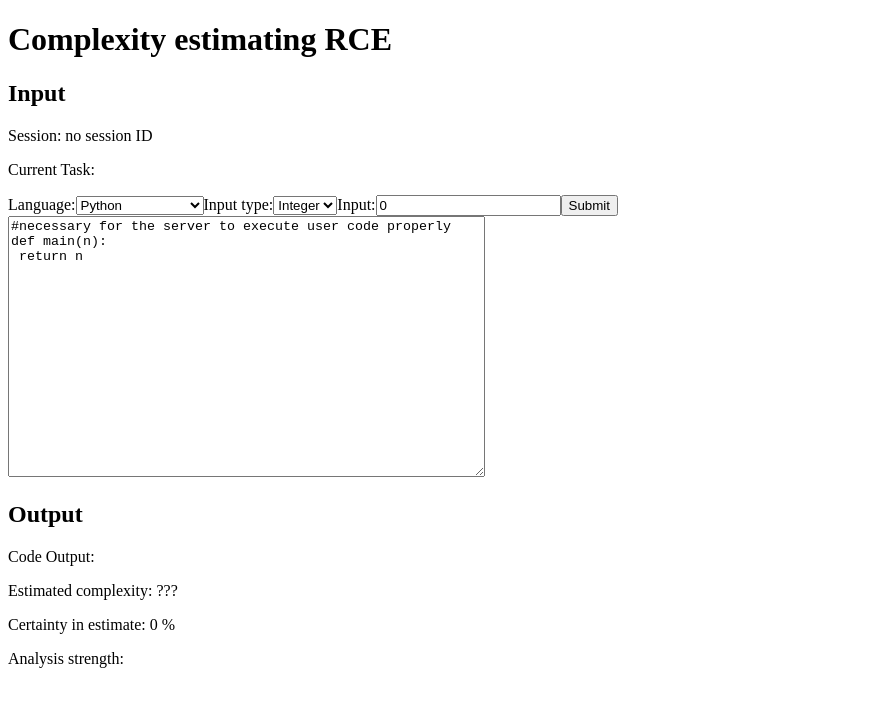
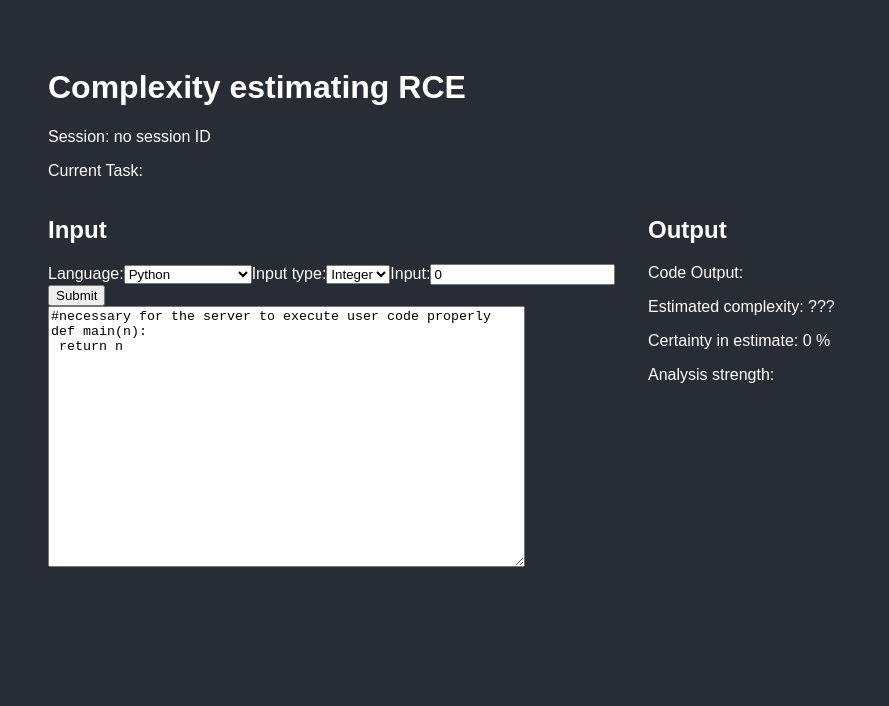
Before and after one commit to silversPuppet/ComplexityCalculatingRemoteCodeExecutionEngine, a React app in the folder complexity_rce_app/frontend/: page / in a window 1280 px wide. Shown: the top 706 px of the page, without its empty margins (0-889 px from the left). Built offline with nearby package versions, Linux system fonts and the light colour scheme; no server answers; the HTML template or start-up script is replaced by a standard one.

Commit message:
Refactoring

```diff
--- a/complexity_rce_app/frontend/src/App.jsx
+++ b/complexity_rce_app/frontend/src/App.jsx
@@ -1,20 +1,17 @@
 import { useState, useEffect } from 'react'
 import codeExecutionService from "./services/execution"
+import Input from "./components/Input"
+import Output from './components/Output'
 
 function App() {
   const [session_id, setSession_id] = useState("no session ID")
 
-  const [code, setCode] = useState("#necessary for the server to execute user code properly \ndef main(n):\n return n\n")
-  const [input, setInput] = useState("0")
-  const [input_type, setInput_type] = useState("int")
-  const [language, setLanguage] = useState("python")
+  const [currentTask, setCurrentTask] = useState("")
 
   const [output, setOutput] = useState("")
   const [complexity, setComplexity] = useState("???")
   const [certainty, setCertainty] = useState(0)
   const [analysisStrength, setAnalysisStrength] = useState("")
-
-  const [currentTask, setCurrentTask] = useState("")
 
   const uuid_hook = () => {
     console.log("effect hook")
@@ -26,20 +23,13 @@ function App() {
 
   useEffect(uuid_hook, [])
 
-  const executeAnalyseCode = event => {
-    event.preventDefault()
-    try{
+  const executeAnalyseCode = ({code, input, input_type, language}) => {
       codeExecutionService.start_execute_analysis_task(session_id, code, input, input_type, language)
         .then(result => {
           console.log(result)
           setCurrentTask(result.task_id)
           getCurrentTaskStatus(result.task_id)
-        })
-
-    }
-    catch (error){
-      console.log("Failed to execute and analyse user submitted code: ", error)
-    }
+        }).catch (error => console.log("Failed to execute and analyse user submitted code: ", error))
   }
 
   const getCurrentTaskStatus = (task_id) => {
@@ -55,7 +45,7 @@ function App() {
             setAnalysisStrength(result.analysis_strength)
           }else if(response.status === "failed"){
             console.log("Error executing user script:\n" + result)
-            setOutput("Error executing user script:\n" + result)
+            setOutput(result)
             setComplexity("???")
             setCertainty(0)
             setAnalysisStrength("")
@@ -73,40 +63,11 @@ function App() {
   return (
     <div>
       <h1>Complexity estimating RCE</h1>
-      <div>
-        <h2>Input</h2>
-        <p>Session: {session_id}</p>
-        <p>Current Task: {currentTask}</p>
-        <form  onSubmit={executeAnalyseCode}>
-          Language:
-          <select defaultValue={language} onChange={e => setLanguage(e.target.value)}>
-            <option value="python">Python</option>
-            <option value="c++">c++ (to be added)</option>
-          </select>
-          Input type:
-          <select defaultValue={input_type} onChange={e => setInput_type(e.target.value)}>
-            <option value="int">Integer</option>
-            <option value="str">String</option>
-          </select>
-          Input:
-          <input defaultValue={input} onChange={e => setInput(e.target.value)}/>
-          <button type="submit">Submit</button>
-          <br />
-          <textarea
-            name="postContent"
-            rows={17}
-            cols={57}
-            defaultValue={code}
-            onChange={e => setCode(e.target.value)}
-          />
-        </form>
-      </div>
-      <div>
-        <h2>Output</h2>
-        <p>Code Output: {output}</p>
-        <p>Estimated complexity: {complexity}</p>
-        <p>Certainty in estimate: {certainty} %</p>
-        <p>Analysis strength: {analysisStrength}</p>
+      <p>Session: {session_id}</p>
+      <p>Current Task: {currentTask}</p>
+      <div className="content">
+        <Input onExecute={executeAnalyseCode} />
+        <Output output={output} complexity={complexity} certainty={certainty} analysisStrength={analysisStrength}  />
       </div>
     </div>
   )
--- /dev/null
+++ b/complexity_rce_app/frontend/src/components/Input.jsx
@@ -0,0 +1,44 @@
+import { useState } from 'react'
+
+const Input = ({onExecute}) => {
+    const [code, setCode] = useState("#necessary for the server to execute user code properly \ndef main(n):\n return n\n")
+    const [input, setInput] = useState("0")
+    const [input_type, setInput_type] = useState("int")
+    const [language, setLanguage] = useState("python")
+
+    const handleSubmit = (event) => {
+      event.preventDefault()
+      onExecute({ code, input, input_type, language })
+    }
+
+    return (
+    <div>
+        <h2>Input</h2>
+        <form  onSubmit={handleSubmit}>
+          Language:
+          <select defaultValue={language} onChange={e => setLanguage(e.target.value)}>
+            <option value="python">Python</option>
+            <option value="c++">c++ (to be added)</option>
+          </select>
+          Input type:
+          <select defaultValue={input_type} onChange={e => setInput_type(e.target.value)}>
+            <option value="int">Integer</option>
+            <option value="str">String</option>
+          </select>
+          Input:
+          <input value={input} onChange={e => setInput(e.target.value)}/>
+          <button type="submit">Submit</button>
+          <br />
+          <textarea
+            name="postContent"
+            rows={17}
+            cols={57}
+            value={code}
+            onChange={e => setCode(e.target.value)}
+          />
+        </form>
+      </div>
+    )
+}
+
+export default Input
--- /dev/null
+++ b/complexity_rce_app/frontend/src/components/Output.jsx
@@ -0,0 +1,15 @@
+const Output = ({output, complexity, certainty, analysisStrength}) => {
+    return (
+        <div>
+            <h2>Output</h2>
+            <pre style={{ whiteSpace: 'pre-wrap', margin: 0, fontFamily: 'inherit' }}>
+            Code Output: {output}
+            </pre>
+            <p>Estimated complexity: {complexity}</p>
+            <p>Certainty in estimate: {certainty} %</p>
+            <p>Analysis strength: {analysisStrength}</p>
+      </div>
+    )
+}
+
+export default Output
--- /dev/null
+++ b/complexity_rce_app/frontend/src/index.css
@@ -0,0 +1,18 @@
+body {
+  background-color: #282c34;
+  color: white;
+  padding: 40px;
+  font-family: Arial;
+  text-align: left;
+}
+
+/* CONTENT */
+div.content {
+    display: flex;
+    gap: 1rem;
+}
+
+.content > * {
+    flex: 1;
+    text-align: left;
+}
--- a/complexity_rce_app/frontend/src/main.jsx
+++ b/complexity_rce_app/frontend/src/main.jsx
@@ -1,6 +1,7 @@
 import { StrictMode } from 'react'
 import { createRoot } from 'react-dom/client'
 import App from './App.jsx'
+import "./index.css"
 
 createRoot(document.getElementById('root')).render(
   <StrictMode>
```
